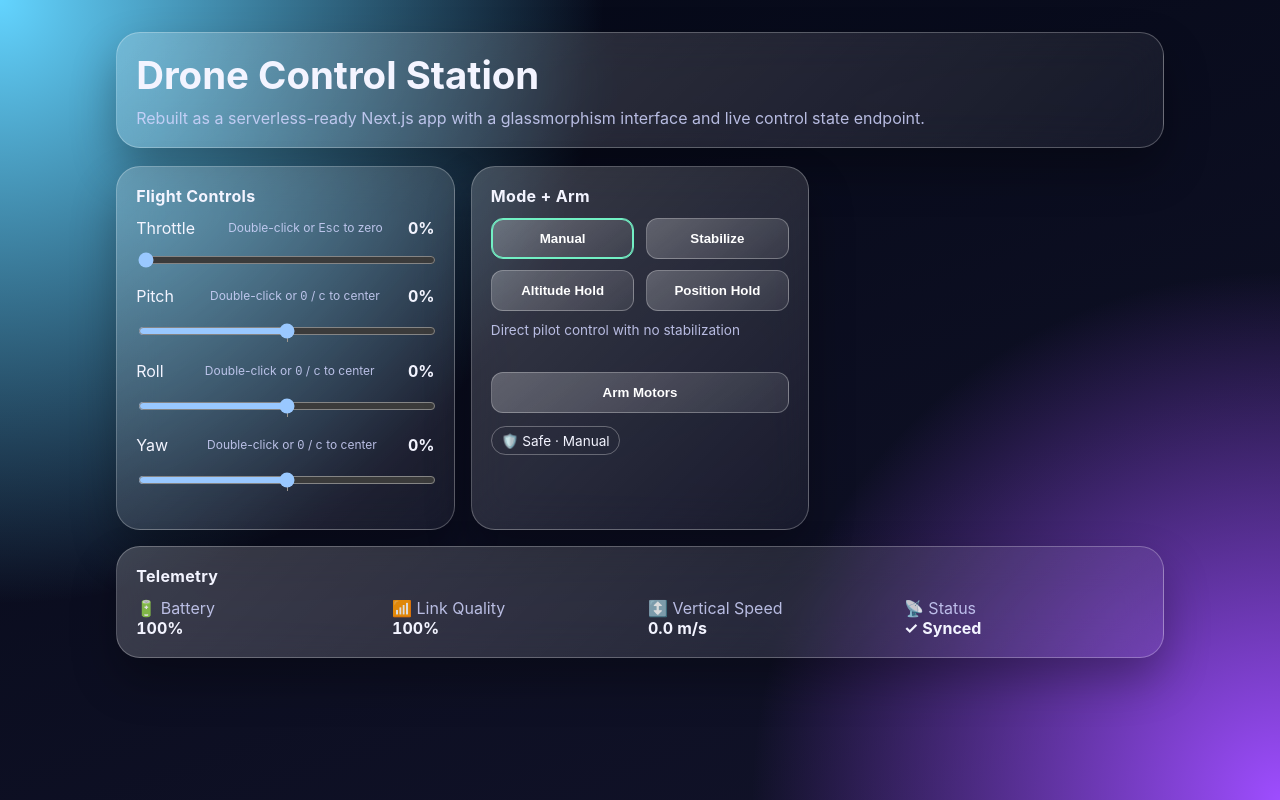
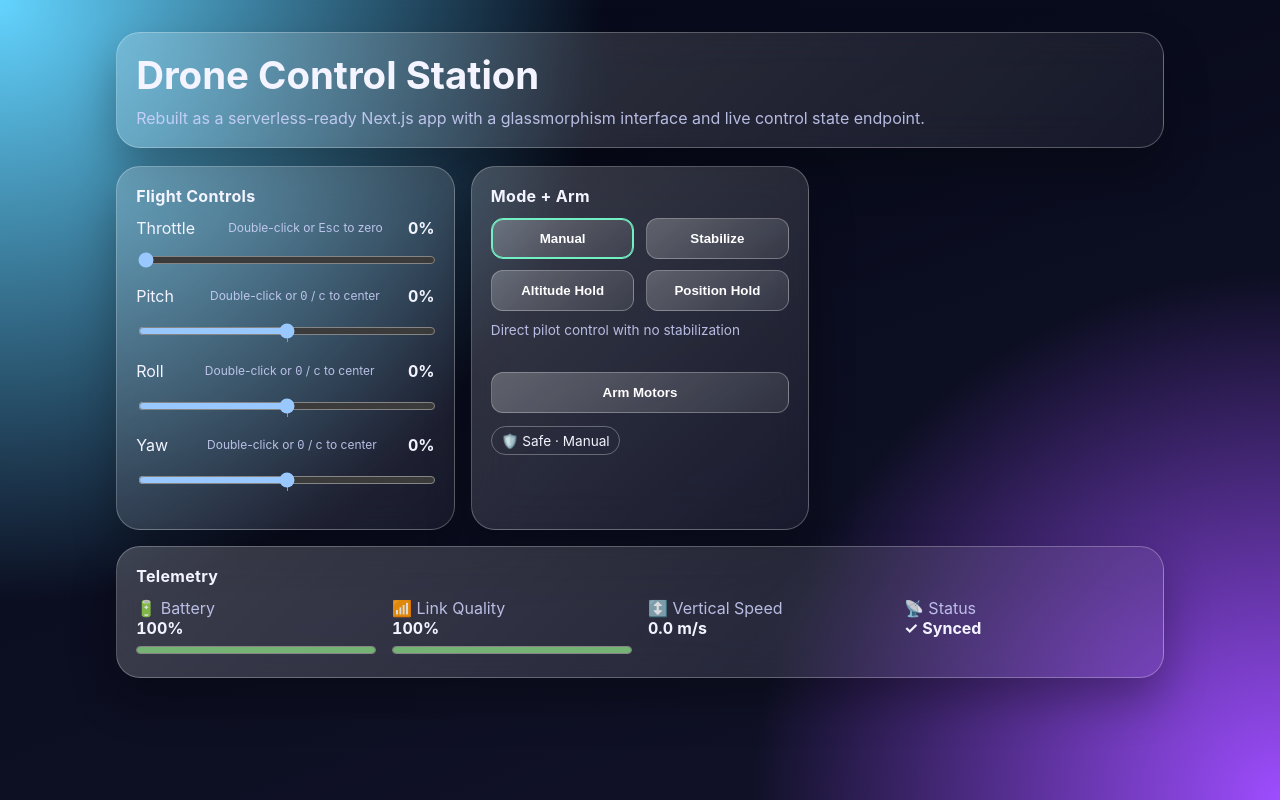
Before and after one commit to dhruvhaldar/DroneFlask, a Next.js app: page / in a window 1280 px wide. Built offline with nearby package versions, Linux system fonts and the light colour scheme.

Commit message:
🎨 Palette: Add visual `<meter>` indicators to telemetry data
Co-authored-by: dhruvhaldar <29486085+dhruvhaldar@users.noreply.github.com>

```diff
--- a/app/components/control-panel.tsx
+++ b/app/components/control-panel.tsx
@@ -193,11 +193,17 @@ export function ControlPanel() {
         <dl className="grid" style={{ gridTemplateColumns: "repeat(auto-fit,minmax(180px,1fr))", margin: 0 }} aria-busy={saving}>
           <div>
             <dt className="subtle">🔋 Battery</dt>
-            <dd className="value" style={{ margin: 0 }}>{batteryPct}%</dd>
+            <dd className="value" style={{ margin: 0 }}>
+              {batteryPct}%
+              <meter value={batteryPct} min="0" max="100" low={20} high={80} optimum={100} aria-label="Battery Level" style={{ width: "100%", display: "block", marginTop: "0.25rem" }} />
+            </dd>
           </div>
           <div>
             <dt className="subtle">📶 Link Quality</dt>
-            <dd className="value" style={{ margin: 0 }}>{Math.max(51, 100 - Math.abs(state.yaw))}%</dd>
+            <dd className="value" style={{ margin: 0 }}>
+              {Math.max(51, 100 - Math.abs(state.yaw))}%
+              <meter value={Math.max(51, 100 - Math.abs(state.yaw))} min="0" max="100" low={30} high={70} optimum={100} aria-label="Link Quality Level" style={{ width: "100%", display: "block", marginTop: "0.25rem" }} />
+            </dd>
           </div>
           <div>
             <dt className="subtle">↕️ Vertical Speed</dt>
```
Also changed, not shown: .Jules/palette.md, 1 other file (tests, documents, lock files or other folders).
